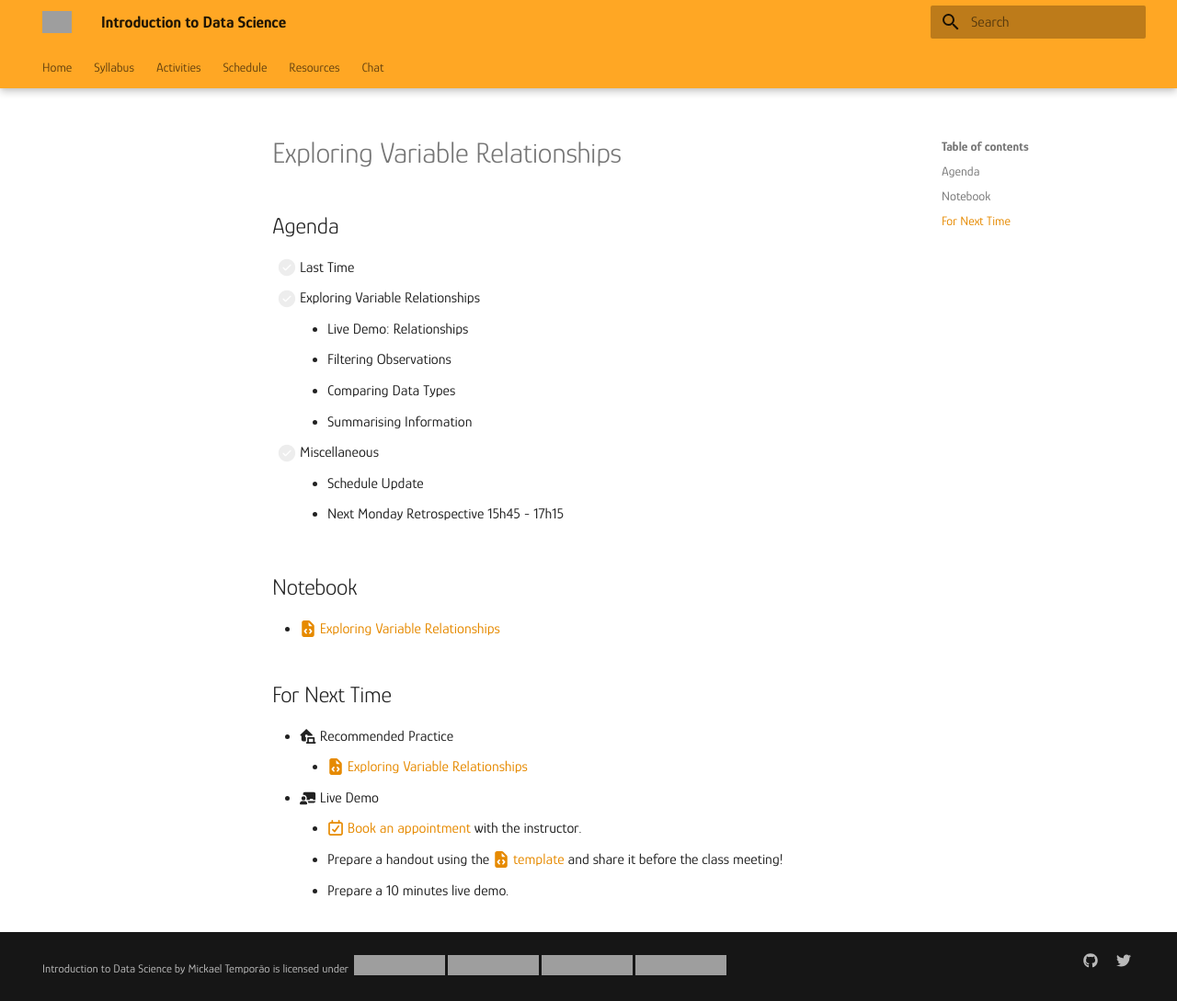
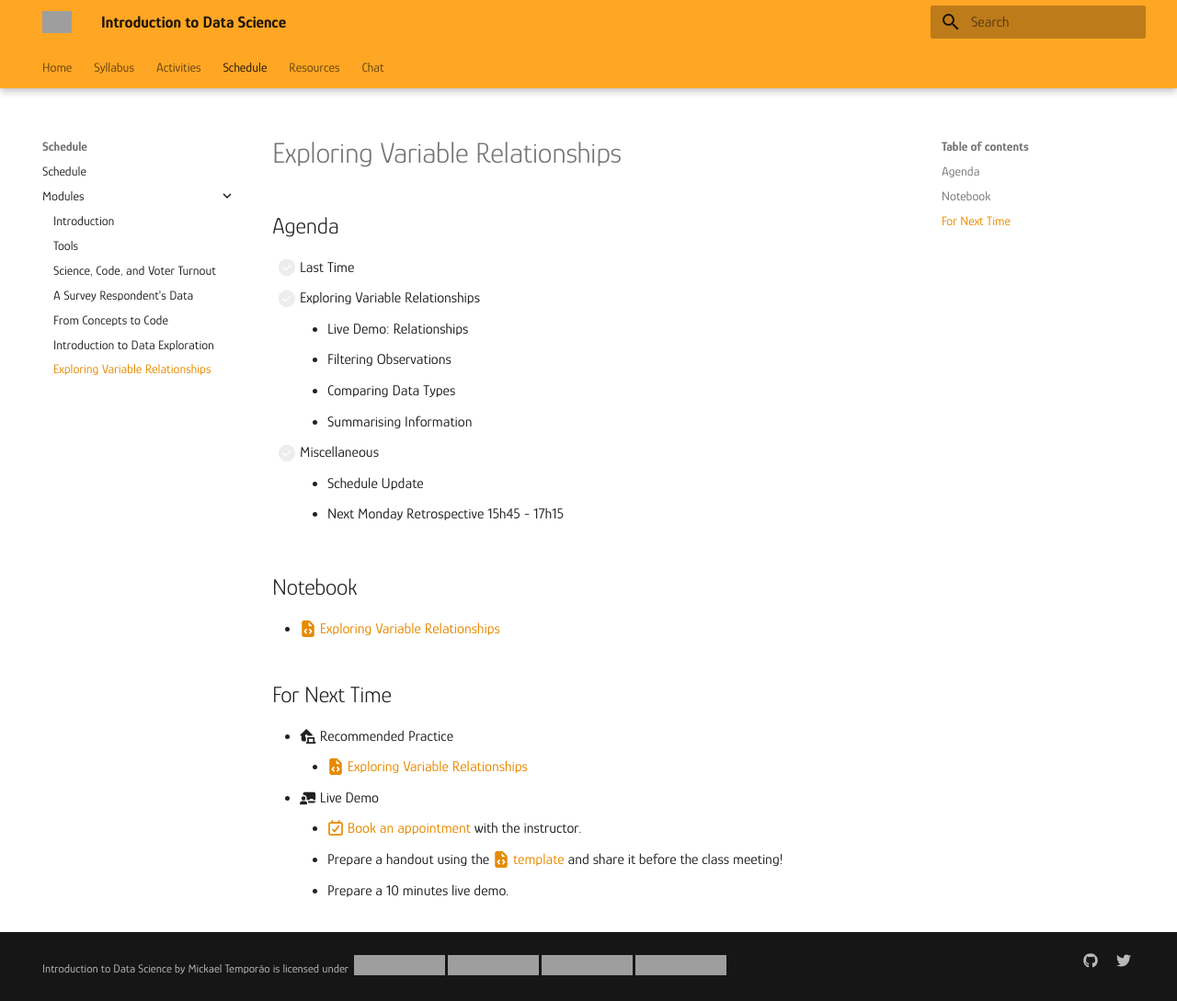
Before and after one commit to mickaeltemporao/itds, an MkDocs documentation site: the page built from docs/modules/exploration-2.md, in a window 1280 px wide and 1089 px high. Shown: the whole window at 92% size. Built offline with MkDocs 1.6.1 and Material for MkDocs 9.7.7, drawn with Linux system fonts in a browser that asks for light colours; grey boxes are pictures that could not be loaded.

Commit message:
update nav

```diff
--- a/mkdocs.yml
+++ b/mkdocs.yml
@@ -64,6 +64,7 @@ nav:
       - modules/programming-2.md
       - modules/programming-3.md
       - modules/exploration-1.md
+      - modules/exploration-2.md
       # - modules/causality.md
       # - modules/sampling.md
       # - modules/measurement.md
```
